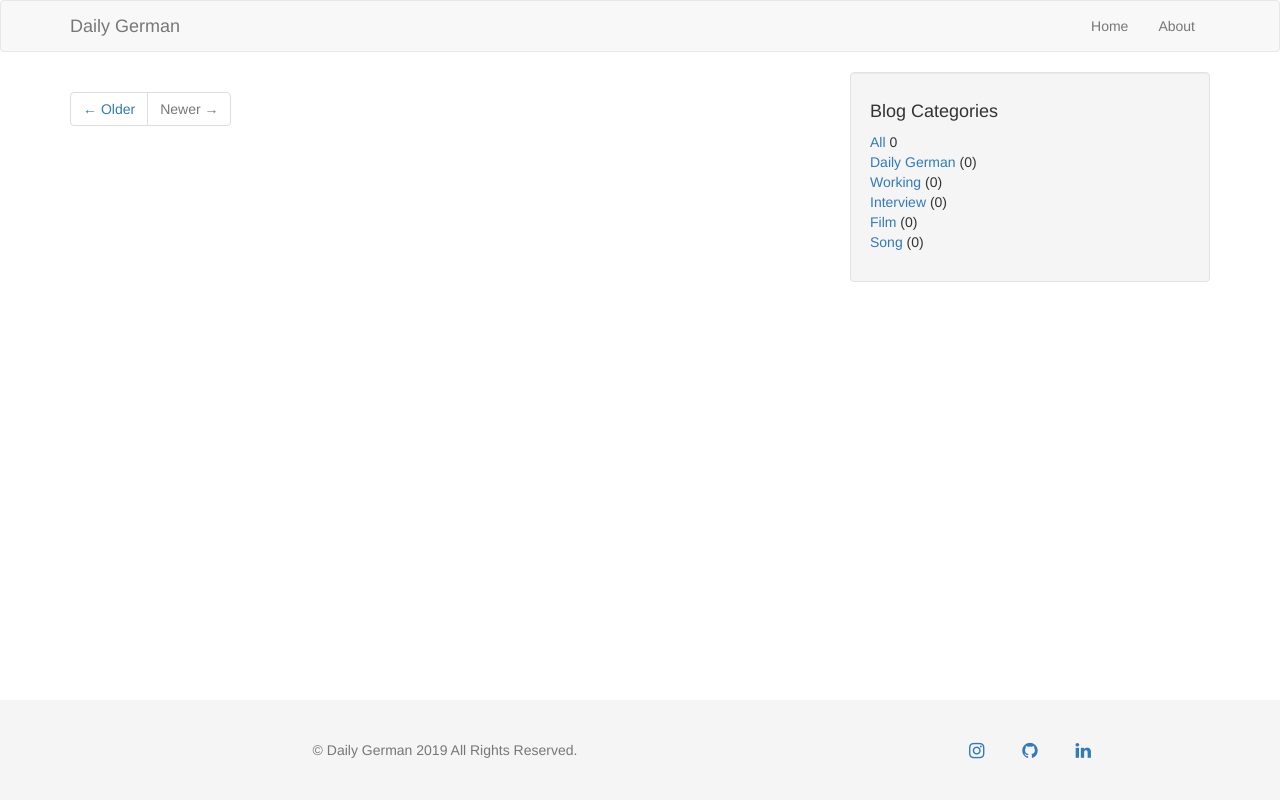
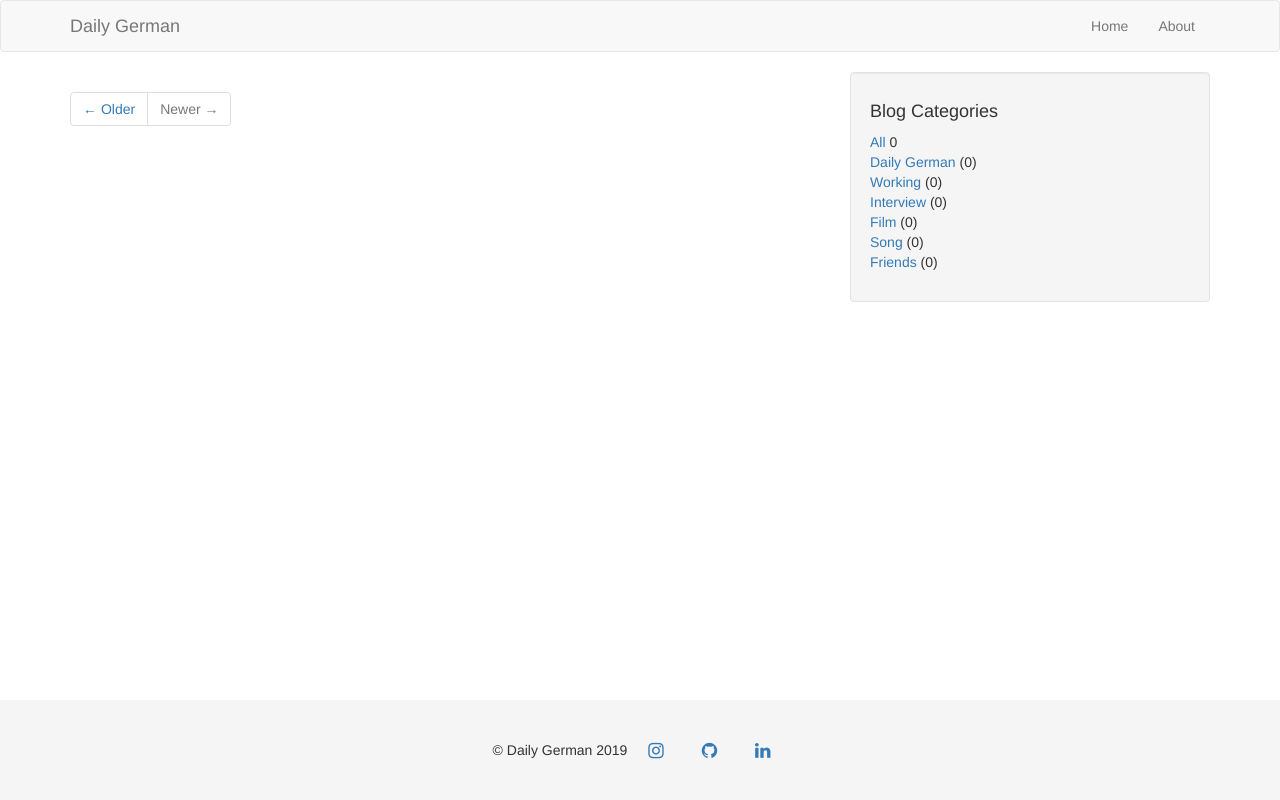
Before and after one commit to dyangcoding/dailyGerman, a Flask app: page / in a window 1280 px wide. Run offline with Flask 2, Linux system fonts and the light colour scheme; data that the repository does not hold is empty; some libraries are stand-ins or nearby versions.

Commit message:
add category friends

```diff
--- a/app/main/routes.py
+++ b/app/main/routes.py
@@ -93,3 +93,11 @@ def song():
             order_by(Post.timestamp.desc()).all()
     current_app.logger.info('disply song posts.')
     return render_template('home.html', posts=posts, allPosts=allPosts())
+
+@bp.route('/posts/friends')
+@cache.cached(300, key_prefix='friends_posts')
+def friends():
+    posts = Post.query.filter_by(categorie='Friends'). \
+            order_by(Post.timestamp.desc()).all()
+    current_app.logger.info('disply friends posts.')
+    return render_template('home.html', posts=posts, allPosts=allPosts())
--- a/app/templates/base.html
+++ b/app/templates/base.html
@@ -53,19 +53,15 @@
 
     {% block footer %}
         <footer class="footer">
-            <div class="container">
-                <div class="row text-center text-muted">
-                    <div class="col-lg-4 col-lg-offset-2 col-md-4 col-md-offset-2 col-sm-12">
-                        &copy; Daily German 2019 All Rights Reserved.
-                    </div>
-                    <div class="col-lg-4 col-lg-offset-2 col-md-4 col-md-offset-2 col-sm-12">
-                        <a href="https://www.instagram.com/fabian082yang" class="btn btn-social-icon btn-lg btn-instagram"><i class="fa fa-instagram"></i></a>
-                        <a href="https://www.github.com/tryToCode" class="btn btn-social-icon btn-lg btn-github"><i class="fa fa-github"></i></a>
-                        <a href="https://www.linkedin.com/in/dong-yang-389570ba" class="btn btn-social-icon btn-lg btn-linkedin"><i class="fa fa-linkedin"></i></a>
-                    </div>
-                </div>
+        <div class="text-center">
+            <div class="col-md-8 col-md-8 col-md-offset-2">
+                &copy; Daily German 2019
+                <a href="https://www.instagram.com/fabian082yang" class="btn btn-social-icon btn-lg btn-instagram"><i class="fa fa-instagram"></i></a>
+                <a href="https://www.github.com/tryToCode" class="btn btn-social-icon btn-lg btn-github"><i class="fa fa-github"></i></a>
+                <a href="https://www.linkedin.com/in/dong-yang-389570ba" class="btn btn-social-icon btn-lg btn-linkedin"><i class="fa fa-linkedin"></i></a>
             </div>
-        </footer>
+        </div>
+      </footer>
     {% endblock %}
 
 {% endblock %}
--- a/app/templates/home.html
+++ b/app/templates/home.html
@@ -41,6 +41,9 @@
                               <li><a href="{{url_for('main.song')}}">Song</a>
                               ({{ allPosts | selectattr('categorie', 'equalto','Song') | list | length}})
                               </li>
+                              <li><a href="{{url_for('main.friends')}}">Friends</a>
+                              ({{ allPosts | selectattr('categorie', 'equalto','Friends') | list | length}})
+                              </li>
                       </ul>
                   </div>
               </div>
```
